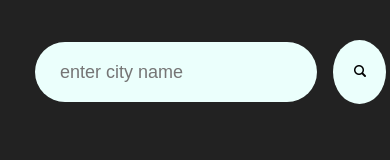
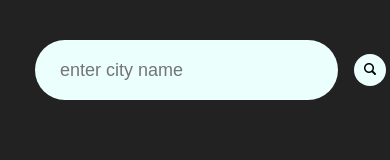
Before and after one commit to PaulinaD-code/weather, a plain HTML site: page index.html in a window 390 px wide. Shown: the top 160 px of the page. Drawn offline with Linux system fonts and the light colour scheme.

Commit message:
Update index.css

```diff
--- a/index.css
+++ b/index.css
@@ -141,4 +141,9 @@ body{
         font-size: 1.2rem;
         margin-top: -6px;
     }
+
+    .search button{
+    width: 2rem;
+    height: 2rem;
 }
+}
```
